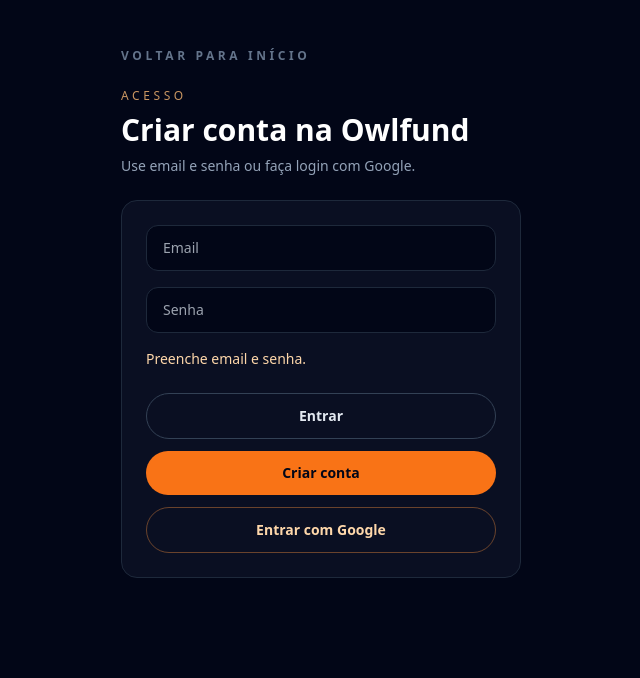
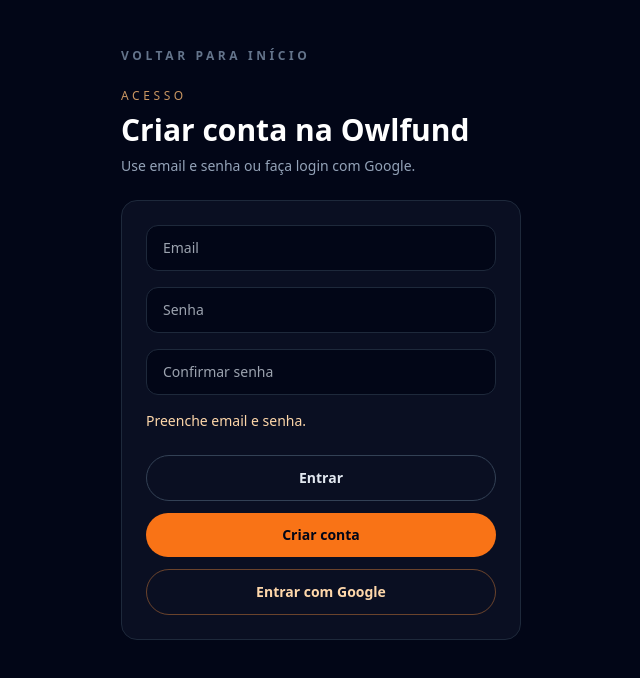
Before and after one commit to Gustavo-cripto/Owlfund, a Next.js app: page /login in a window 1280 px wide. Both pictures are taken after a click on the button "Criar conta". Shown: the top 678 px of the page, without its empty margins (319-959 px from the left). Built offline with nearby package versions, Linux system fonts and the light colour scheme; no server answers.

Commit message:
add confirm password on signup
Require matching passwords before creating an account.

```diff
--- a/src/app/login/page.tsx
+++ b/src/app/login/page.tsx
@@ -8,6 +8,7 @@
   const supabase = createClient();
   const [email, setEmail] = useState("");
   const [password, setPassword] = useState("");
+  const [confirmPassword, setConfirmPassword] = useState("");
   const [loading, setLoading] = useState(false);
   const [message, setMessage] = useState<string | null>(null);
   const [mode, setMode] = useState<"login" | "signup">("login");
@@ -59,6 +60,19 @@
     const origin = window.location.origin;
     const creds = validateCredentials();
     if (!creds) {
+      setLoading(false);
+      return;
+    }
+
+    const nextConfirm = confirmPassword.trim();
+    if (!nextConfirm) {
+      setMessage("Confirma a senha.");
+      setLoading(false);
+      return;
+    }
+
+    if (creds.password !== nextConfirm) {
+      setMessage("As senhas não coincidem.");
       setLoading(false);
       return;
     }
@@ -133,6 +147,15 @@
               value={password}
               onChange={(event) => setPassword(event.target.value)}
             />
+            {mode === "signup" ? (
+              <input
+                className="w-full rounded-xl border border-slate-800 bg-slate-950 px-4 py-3 text-sm text-slate-200 outline-none transition focus:border-orange-400"
+                placeholder="Confirmar senha"
+                type="password"
+                value={confirmPassword}
+                onChange={(event) => setConfirmPassword(event.target.value)}
+              />
+            ) : null}
           </div>
 
           {message ? <p className="mt-4 text-sm text-orange-200">{message}</p> : null}
```
